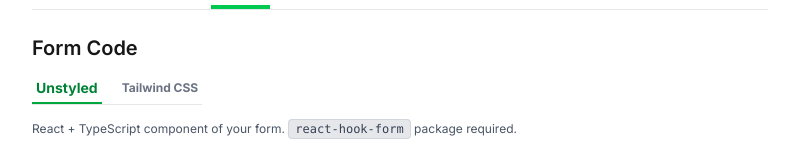
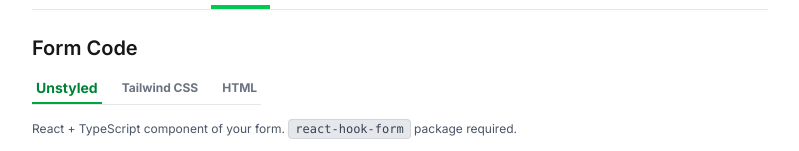
Before and after one commit to hstastna/simple-form-generator, a Next.js app: page / in a window 1280 px wide. Both pictures are taken after a click on the tab "Code". Shown: the part 263-414 px from the top of the page, without its empty margins (240-1039 px from the left). Built offline with nearby package versions, Linux system fonts and the light colour scheme.

Commit message:
feat: add an "HTML" subtab to the Code tab
Display the output highlighted by the "@codemirror/lang-html" package.
Also add related tests.

```diff
--- a/package.json
+++ b/package.json
@@ -13,6 +13,7 @@
     "typecheck": "tsc --noEmit"
   },
   "dependencies": {
+    "@codemirror/lang-html": "^6.4.12",
     "@codemirror/lang-javascript": "^6.2.5",
     "@codemirror/lang-json": "^6.0.2",
     "@uiw/react-codemirror": "^4.25.11",
--- a/src/components/tabs/CodeTab/CodeTab.tsx
+++ b/src/components/tabs/CodeTab/CodeTab.tsx
@@ -2,10 +2,12 @@
 
 import { FC, KeyboardEvent, useState } from 'react';
 import CodeMirror, { EditorView } from '@uiw/react-codemirror';
+import { html } from '@codemirror/lang-html';
 import { javascript } from '@codemirror/lang-javascript';
 import { codeVariants } from '@/constants';
 import { useFormContext } from '@/context/FormContext';
 import { generateFormCode } from '@/generateFormCode';
+import { generateFormHtml } from '@/generateFormHtml';
 import { useIsDarkMode } from '@/hooks/useIsDarkMode';
 import { getNextTabIndex } from '@/utils';
 import { CopyButton } from './components/CopyButton';
@@ -46,7 +48,10 @@ export const CodeTab: FC = () => {
     );
   }
 
-  const code = generateFormCode(formConfig, activeVariant.theme);
+  const isHtml = activeVariant.id === 'html';
+  const code = isHtml
+    ? generateFormHtml(formConfig)
+    : generateFormCode(formConfig, activeVariant.theme);
 
   return (
     <div id="panel-code" role="tabpanel" aria-labelledby="tab-code">
@@ -87,13 +92,20 @@ export const CodeTab: FC = () => {
         id={codeHintId}
         className="text-xs mb-4 text-gray-600 dark:text-gray-400"
       >
+        {isHtml ? (
+          'Plain HTML of your form. The browser validates it on submit; event handlers are not included.'
+        ) : (
+          <>
             React + TypeScript component of your form.{' '}
             <code className="px-1.5 py-0.5 bg-gray-200 border border-gray-300 text-gray-700 rounded dark:bg-neutral-800 dark:border-neutral-600 dark:text-neutral-300">
               react-hook-form
             </code>{' '}
             package
-        {activeVariant.requirement && ` + ${activeVariant.requirement}`}{' '}
+            {activeVariant.requirement &&
+              ` + ${activeVariant.requirement}`}{' '}
             required.
+          </>
+        )}
       </p>
 
       <div
@@ -104,7 +116,7 @@ export const CodeTab: FC = () => {
       >
         <div className="flex items-center justify-between px-4 py-2 border-b border-gray-500 bg-gray-100 rounded-t-md dark:border-gray-400 dark:bg-neutral-900">
           <span className="font-mono text-sm text-gray-700 dark:text-neutral-300">
-            GeneratedForm.tsx
+            {isHtml ? 'GeneratedForm.html' : 'GeneratedForm.tsx'}
           </span>
           <CopyButton text={code} />
         </div>
@@ -113,9 +125,11 @@ export const CodeTab: FC = () => {
           value={code}
           readOnly
           extensions={[
-            javascript({ jsx: true, typescript: true }),
+            isHtml ? html() : javascript({ jsx: true, typescript: true }),
             EditorView.contentAttributes.of({
-              'aria-label': 'Generated React code',
+              'aria-label': isHtml
+                ? 'Generated HTML code'
+                : 'Generated React code',
               'aria-describedby': codeHintId,
             }),
           ]}
--- a/src/constants.ts
+++ b/src/constants.ts
@@ -17,6 +17,7 @@ export const codeVariants: readonly CodeVariant[] = [
     theme: tailwindFormTheme,
     requirement: 'Tailwind CSS v4.1 or later',
   },
+  { id: 'html', label: 'HTML' },
 ];
 
 export const RESET_CONFIRM_MESSAGE =
```
Also changed, not shown: 2 other files (tests, documents, lock files or other folders). Lines whose indentation alone changed are shown as unchanged.
